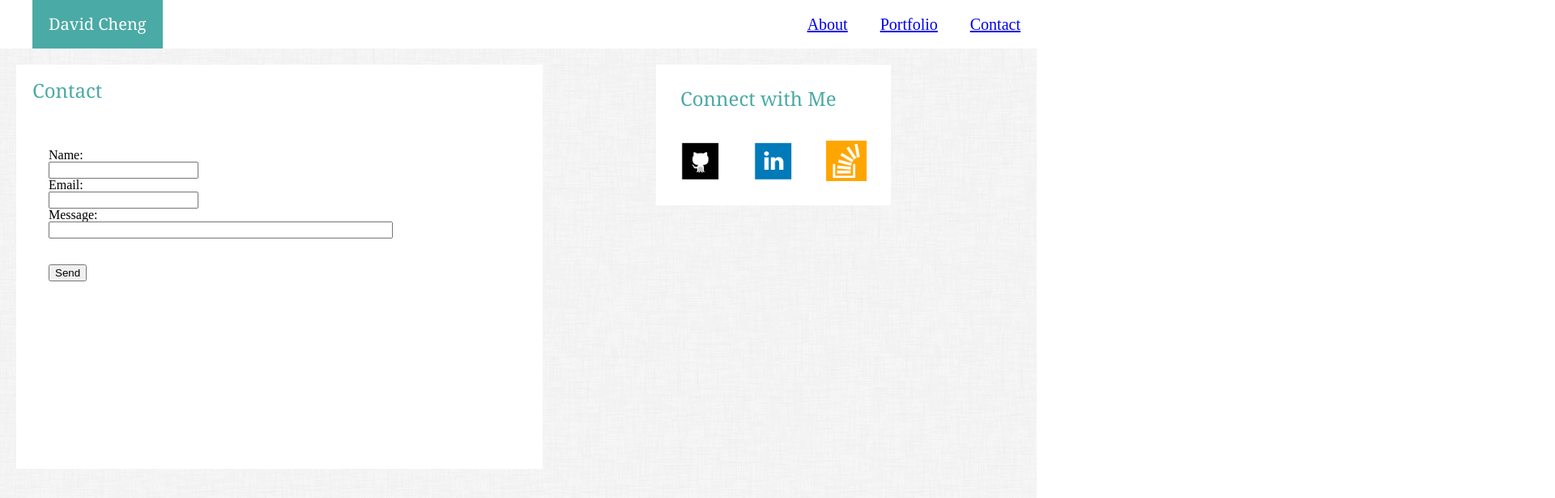
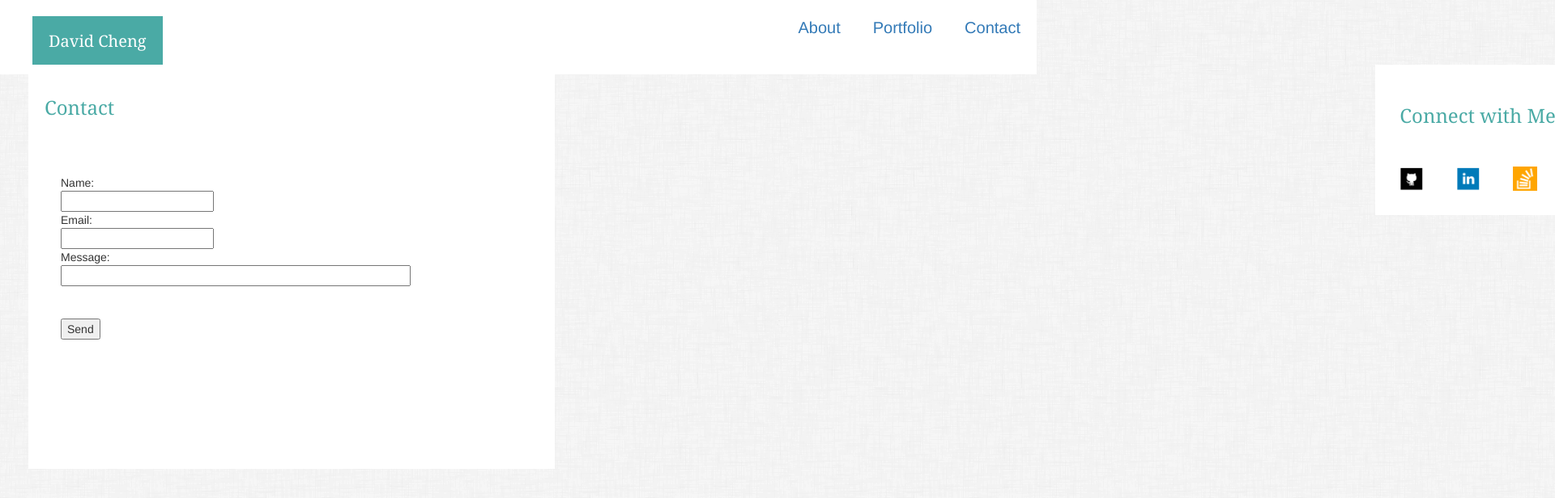
Before and after one commit to HaveAGneissDay/Bootstrap-Portfolio, a plain HTML site: page contact.html in a window 1280 px wide. Shown: the top 616 px of the page at 81% size, 1920 px wide, since content can reach past the window. Drawn offline with nearby package versions, Linux system fonts and the light colour scheme.

Commit message:
Wedsneday changes

```diff
--- a/contact.html
+++ b/contact.html
@@ -3,6 +3,7 @@
 <head>
 	<title>AboutPage</title>
 <link rel="stylesheet" type="text/css" href="css/reset.css">
+<link rel="stylesheet" href="https://maxcdn.bootstrapcdn.com/bootstrap/3.3.7/css/bootstrap.min.css" integrity="sha384-BVYiiSIFeK1dGmJRAkycuHAHRg32OmUcww7on3RYdg4Va+PmSTsz/K68vbdEjh4u" crossorigin="anonymous">
 <link rel="stylesheet" type="text/css" href="css/style.css">
 </head>
 <body>
@@ -25,8 +26,10 @@
 	</ul>
 </header>
 
+<div class="container-fluid">
+  <div class="row">
 
-
+ <div class="col-md-8">
 <article>
 	<h2>Contact</h2>
 
@@ -43,6 +46,8 @@ Message:<br>
 <input type="submit" value="Send">
 </form>
 	</article>
+</div>
+<div class="col-md-4">
 	<div class="connect">
 	<aside>
 
@@ -60,6 +65,9 @@ Message:<br>
 	</ul>
 	</aside>
 </div>
+</div>
+ </div>
+</div>
 <footer>
 	<p> Copyright 2017 David Cheng </p>
 	</footer>
```
Also changed, not shown: index.html (+9 -1 lines), portfolio.html (+4 -3 lines).
